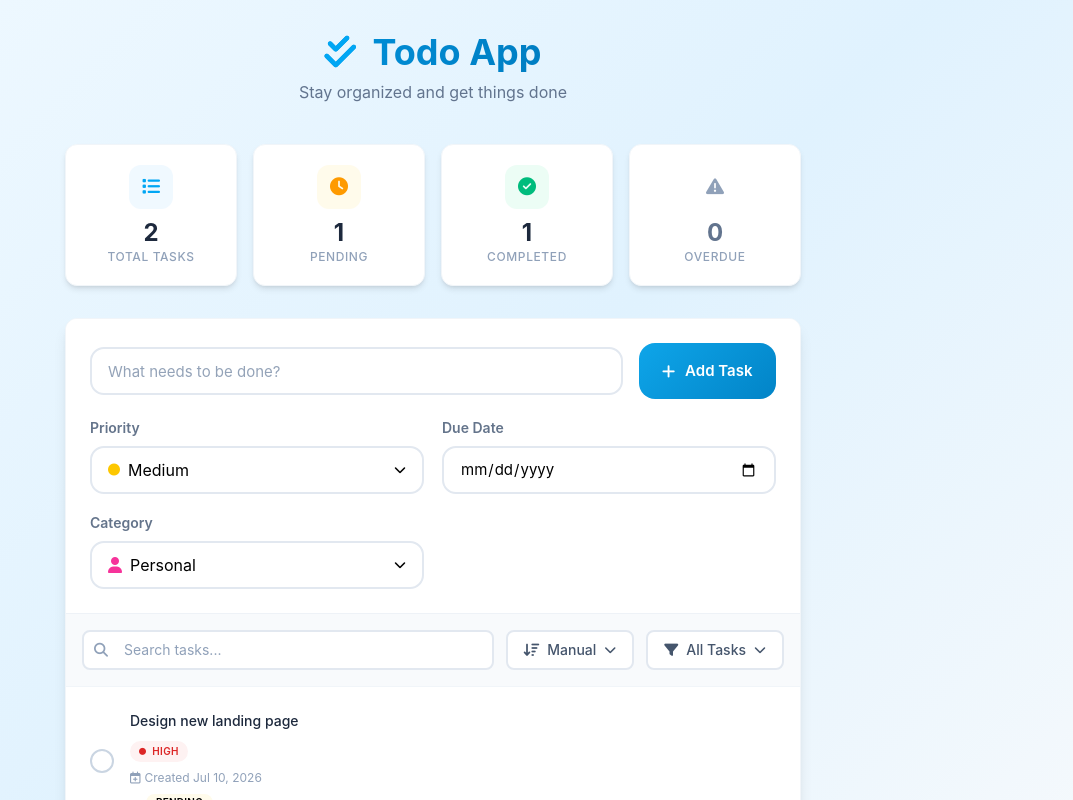
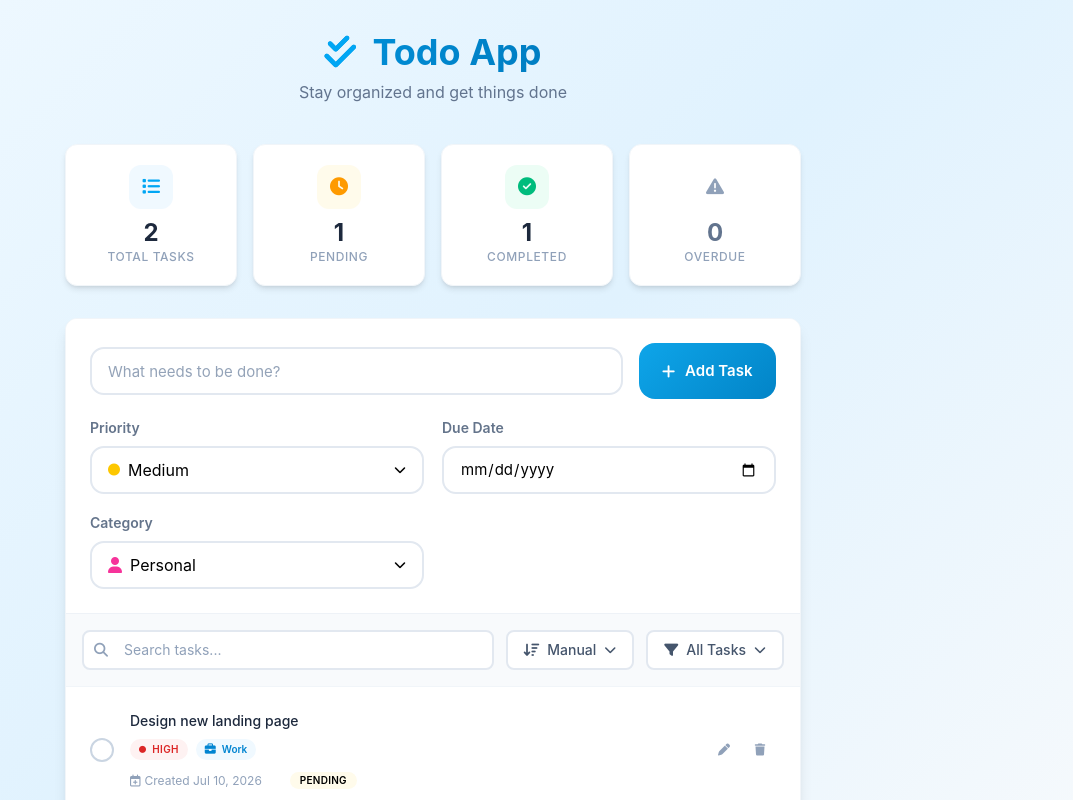
Before and after one commit to MostafaShora/Todo-App, an Angular app: page / in a window 1280 px wide. Shown: the top 800 px of the page, without its empty margins (207-1280 px from the left). Built offline with nearby package versions, Linux system fonts and the light colour scheme.

Commit message:
Refactor todo item styles and add category selection feature in edit modal

```diff
--- a/src/app/components/add-task/add-task.css
+++ b/src/app/components/add-task/add-task.css
@@ -94,7 +94,6 @@
   border-radius: 16px;
   overflow: hidden;
   max-height: 240px;
-  overflow-y: auto;
   box-shadow: 0 20px 40px rgba(15, 23, 42, 0.12);
   animation: dropdown 0.18s ease;
   z-index: 100;
--- a/src/app/components/todo-item/todo-item.css
+++ b/src/app/components/todo-item/todo-item.css
@@ -61,20 +61,13 @@
 }
 
 .todo-actions {
-  opacity: 0;
-  transition: opacity 0.25s ease;
+  opacity: 1;
+  transform: none;
 }
 
 .todo-item:hover .todo-actions {
   opacity: 1;
-}
-
-.btn-action {
-  transition: all 0.2s ease;
-}
-
-.btn-action:hover {
-  transform: scale(1.1);
+  transform: translateX(0);
 }
 
 @media (max-width: 640px) {
@@ -91,12 +84,11 @@
   display: inline-flex;
   align-items: center;
   gap: 6px;
-  margin-top: 6px;
   padding: 3px 9px;
   border-radius: 999px;
   font-size: 10px;
   font-weight: 600;
-  letter-spacing: .3px;
+  letter-spacing: 0.3px;
   text-transform: uppercase;
   transition: all 0.25s ease;
 }
@@ -120,8 +112,34 @@
   color: #dc2626;
 }
 
-.todo-item:hover .todo-priority{
-    transform: translateY(-1px);
+.todo-item:hover .todo-priority {
+  transform: translateY(-1px);
+}
+
+/* ===========================
+   Category Badge
+=========================== */
+
+.todo-category {
+  display: inline-flex;
+  align-items: center;
+  gap: 6px;
+  padding: 3px 9px;
+  border-radius: 999px;
+  /* background: #f8fafc; */
+  /* color: #475569; */
+  font-size: 10px;
+  font-weight: 600;
+  transition: all 0.25s ease;
+}
+
+.todo-category i {
+  font-size: 11px;
+  color: inherit;
+}
+
+.todo-item:hover .todo-category {
+  transform: translateY(-1px);
 }
 
 /* Animate Drag */
--- a/src/app/components/todo-item/todo-item.html
+++ b/src/app/components/todo-item/todo-item.html
@@ -30,6 +30,8 @@
       {{ todo().title }}
     </div>
 
+    <div class="mt-2 flex flex-wrap gap-2">
+      <!-- Priority -->
       <div class="todo-priority" [class]="todo().priority.toLowerCase()">
         @switch (todo().priority) {
           @case ('Low') {
@@ -49,11 +51,47 @@
         }
       </div>
 
-    <div class="mt-2 space-y-2">
+      <!-- Category -->
+      <div
+        class="todo-category"
+        [ngClass]="{
+          'bg-sky-50 text-sky-600': todo().category === 'Work',
+          'bg-pink-50 text-pink-600': todo().category === 'Personal',
+          'bg-indigo-50 text-indigo-600': todo().category === 'Study',
+          'bg-orange-50 text-orange-600': todo().category === 'Shopping',
+          'bg-red-50 text-red-600': todo().category === 'Health',
+        }"
+      >
+        @switch (todo().category) {
+          @case ('Work') {
+            <i class="fa-solid fa-briefcase"></i>
+          }
+
+          @case ('Personal') {
+            <i class="fa-solid fa-user"></i>
+          }
+
+          @case ('Study') {
+            <i class="fa-solid fa-book"></i>
+          }
+
+          @case ('Shopping') {
+            <i class="fa-solid fa-cart-shopping"></i>
+          }
+
+          @case ('Health') {
+            <i class="fa-solid fa-heart-pulse"></i>
+          }
+        }
+
+        <span>{{ todo().category }}</span>
+      </div>
+    </div>
+
+    <div class="mt-3 flex flex-wrap items-center gap-3 text-xs">
       <!-- Date -->
       <div class="flex items-center gap-2 text-xs">
         @if (todo().dueDate) {
-          <!-- <span class="text-slate-400 flex items-center gap-1"> -->
           <span
             class="flex items-center gap-1"
             [class.text-red-600]="isOverdue()"
@@ -78,13 +116,7 @@
           [class.bg-green-500]="todo().status === 'Completed'"
         >
         </span>
-        <!-- @if (isOverdue()) {
-          <span
-            class="px-2.5 py-0.5 rounded-full text-[10px] font-semibold uppercase tracking-wide bg-red-100 text-red-700"
-          >
-            Overdue
-          </span>
-        } -->
+
         <span
           class="px-2.5 py-0.5 rounded-full text-[10px] font-semibold uppercase tracking-wide"
           [class.bg-amber-50]="todo().status === 'Pending'"
@@ -98,7 +130,7 @@
     </div>
   </div>
 
-  <div class="todo-actions flex gap-1">
+  <div class="todo-actions flex gap-1 ml-3">
     <button
       (click)="onEdit()"
       class="w-8 h-8 rounded-lg flex items-center justify-center text-slate-400 hover:bg-sky-50 hover:text-sky-500 transition-colors"
--- a/src/app/features/todos/components/edit-todo-modal/edit-todo-modal.html
+++ b/src/app/features/todos/components/edit-todo-modal/edit-todo-modal.html
@@ -6,6 +6,8 @@
     class="bg-white rounded-2xl shadow-2xl w-full max-w-md p-6 animate-scale"
     (click)="$event.stopPropagation()"
   >
+    <!-- Task Editor -->
+
     <div class="flex items-center justify-between mb-6">
       <h2 class="text-xl font-bold text-slate-800">Edit Task</h2>
 
@@ -23,6 +25,8 @@
       (ngModelChange)="title.set($event)"
       (keyup.enter)="onSave()"
     />
+
+    <!-- Priority -->
 
     <div class="mt-5">
       <label class="block text-sm font-medium text-slate-600 mb-2"> Priority </label>
@@ -94,6 +98,110 @@
       </div>
     </div>
 
+    <!-- Category -->
+
+    <div class="mt-5">
+      <label class="block text-sm font-medium text-slate-600 mb-2"> Category </label>
+
+      <div class="relative">
+        <button
+          type="button"
+          (click)="toggleCategory()"
+          class="priority-btn"
+          [class.open]="isCategoryOpen()"
+        >
+          <div class="flex items-center gap-2">
+            @switch (category()) {
+              @case ('Work') {
+                <i class="fa-solid fa-briefcase text-sky-500"></i>
+              }
+
+              @case ('Personal') {
+                <i class="fa-solid fa-user text-pink-500"></i>
+              }
+
+              @case ('Study') {
+                <i class="fa-solid fa-book text-indigo-500"></i>
+              }
+
+              @case ('Shopping') {
+                <i class="fa-solid fa-cart-shopping text-orange-500"></i>
+              }
+
+              @case ('Health') {
+                <i class="fa-solid fa-heart-pulse text-red-500"></i>
+              }
+            }
+
+            <span>{{ category() }}</span>
+          </div>
+
+          <i class="fa-solid fa-chevron-down"></i>
+        </button>
+
+        @if (isCategoryOpen()) {
+          <div class="priority-menu">
+            <button class="priority-item" (click)="selectCategory('Work')">
+              <div class="flex items-center gap-2">
+                <i class="fa-solid fa-briefcase text-sky-500"></i>
+                Work
+              </div>
+
+              @if (category() === 'Work') {
+                <i class="fa-solid fa-check text-sky-500"></i>
+              }
+            </button>
+
+            <button class="priority-item" (click)="selectCategory('Personal')">
+              <div class="flex items-center gap-2">
+                <i class="fa-solid fa-user text-pink-500"></i>
+                Personal
+              </div>
+
+              @if (category() === 'Personal') {
+                <i class="fa-solid fa-check text-pink-500"></i>
+              }
+            </button>
+
+            <button class="priority-item" (click)="selectCategory('Study')">
+              <div class="flex items-center gap-2">
+                <i class="fa-solid fa-book text-indigo-500"></i>
+                Study
+              </div>
+
+              @if (category() === 'Study') {
+                <i class="fa-solid fa-check text-indigo-500"></i>
+              }
+            </button>
+
+            <button class="priority-item" (click)="selectCategory('Shopping')">
+              <div class="flex items-center gap-2">
+                <i class="fa-solid fa-cart-shopping text-orange-500"></i>
+                Shopping
+              </div>
+
+              @if (category() === 'Shopping') {
+                <i class="fa-solid fa-check text-orange-500"></i>
+              }
+            </button>
+
+            <button class="priority-item" (click)="selectCategory('Health')">
+              <div class="flex items-center gap-2">
+                <i class="fa-solid fa-heart-pulse text-red-500"></i>
+                Health
+              </div>
+
+              @if (category() === 'Health') {
+                <i class="fa-solid fa-check text-red-500"></i>
+              }
+            </button>
+          </div>
+        }
+      </div>
+    </div>
+
+    <!-- Due Date -->
+
     <div class="mt-5">
       <label class="block text-sm font-medium text-slate-600 mb-2"> Due Date </label>
 
```
Lines whose indentation alone changed are shown as unchanged.
